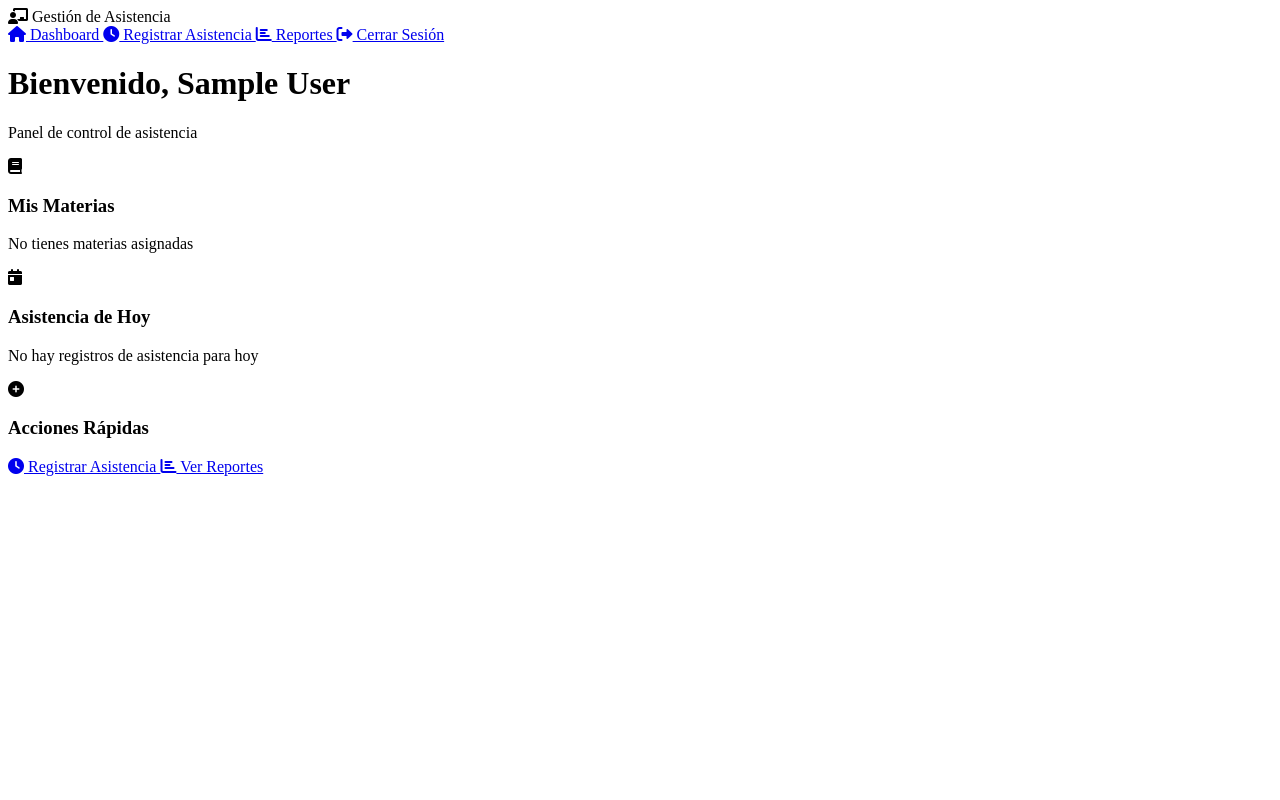
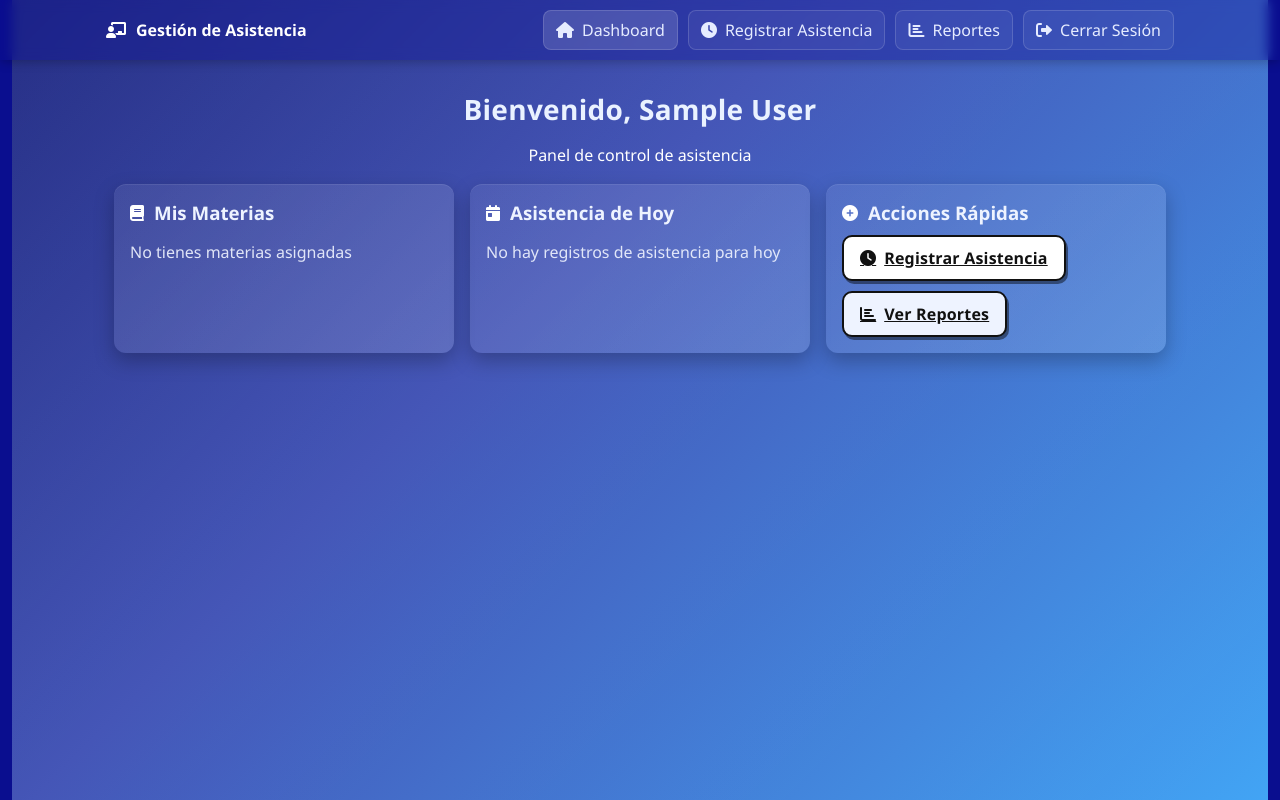
Before and after one commit to belenvergaraa/Gestion-de-Asistencia-de-Profesores, a Flask app: page /dashboard in a window 1280 px wide. Run offline with Flask 3, Linux system fonts and the light colour scheme; the visitor is signed in with stand-in values (Sample User, id 1); data that the repository does not hold is empty; some libraries are stand-ins or nearby versions.

Commit message:
cambio de template

```diff
--- a/appweb/app.py
+++ b/appweb/app.py
@@ -15,99 +15,12 @@ app.config['SECRET_KEY'] = 'tu_clave_secreta_aqui'
 
 mysql = MySQL(app)
 
-# Crear las tablas si no existen
-def crear_tablas():
-    cur = mysql.connection.cursor()
-
-    # Tabla de profesores
-    cur.execute('''
-        CREATE TABLE IF NOT EXISTS profesores (
-            id INT AUTO_INCREMENT PRIMARY KEY,
-            nombre VARCHAR(100) NOT NULL,
-            apellido VARCHAR(100) NOT NULL,
-            email VARCHAR(100) UNIQUE NOT NULL,
-            password VARCHAR(255) NOT NULL,
-            fecha_registro DATETIME DEFAULT CURRENT_TIMESTAMP
-        )
-    ''')
-
-    # Tabla de materias
-    cur.execute('''
-        CREATE TABLE IF NOT EXISTS materias (
-            id INT AUTO_INCREMENT PRIMARY KEY,
-            nombre VARCHAR(100) NOT NULL,
-            descripcion TEXT
-        )
-    ''')
-
-    # Tabla de cursos
-    cur.execute('''
-        CREATE TABLE IF NOT EXISTS cursos (
-            id INT AUTO_INCREMENT PRIMARY KEY,
-            año INT NOT NULL,
-            division VARCHAR(10) DEFAULT 'A'
-        )
-    ''')
-
-    # Tabla de relación profesor-materia
-    cur.execute('''
-        CREATE TABLE IF NOT EXISTS profesor_materia (
-            id INT AUTO_INCREMENT PRIMARY KEY,
-            profesor_id INT,
-            materia_id INT,
-            FOREIGN KEY (profesor_id) REFERENCES profesores(id),
-            FOREIGN KEY (materia_id) REFERENCES materias(id)
-        )
-    ''')
-
-    # Tabla de asistencia
-    cur.execute('''
-        CREATE TABLE IF NOT EXISTS asistencia (
-            id INT AUTO_INCREMENT PRIMARY KEY,
-            profesor_id INT,
-            materia_id INT,
-            curso_id INT,
-            fecha DATE NOT NULL,
-            hora_llegada TIME NOT NULL,
-            hora_clase TIME NOT NULL,
-            estado ENUM('temprano', 'tarde', 'ausente') NOT NULL,
-            observaciones TEXT,
-            FOREIGN KEY (profesor_id) REFERENCES profesores(id),
-            FOREIGN KEY (materia_id) REFERENCES materias(id),
-            FOREIGN KEY (curso_id) REFERENCES cursos(id)
-        )
-    ''')
-
-    # Insertar datos básicos si no existen
-    cur.execute("SELECT COUNT(*) FROM materias")
-    if cur.fetchone()[0] == 0:
-        materias = [
-            ('Matemáticas', 'Matemáticas generales'),
-            ('Lengua', 'Lengua y Literatura'),
-            ('Historia', 'Historia Argentina y Mundial'),
-            ('Geografía', 'Geografía Argentina y Mundial'),
-            ('Ciencias Naturales', 'Biología, Física y Química'),
-            ('Educación Física', 'Deportes y actividad física'),
-            ('Inglés', 'Idioma extranjero'),
-            ('Arte', 'Plástica y Música'),
-            ('Tecnología', 'Informática y tecnología')
-        ]
-        cur.executemany("INSERT INTO materias (nombre, descripcion) VALUES (%s, %s)", materias)
-
-    cur.execute("SELECT COUNT(*) FROM cursos")
-    if cur.fetchone()[0] == 0:
-        cursos = [(i, 'A') for i in range(1, 7)]  # 1ro a 6to año
-        cur.executemany("INSERT INTO cursos (año, division) VALUES (%s, %s)", cursos)
-
-    mysql.connection.commit()
-    cur.close()
-
 # Rutas principales
 @app.route('/')
 def index():
-    if 'profesor_id' not in session:
-        return redirect(url_for('login'))
-    return redirect(url_for('dashboard'))
+    if 'profesor_id' in session:
+        return redirect(url_for('dashboard'))
+    return render_template('index.html')
 
 @app.route('/login', methods=['GET', 'POST'])
 def login():
@@ -338,6 +251,4 @@ def asignar_materias():
                          materias=materias)
 
 if __name__ == '__main__':
-    with app.app_context():
-        crear_tablas()
     app.run(debug=True)
--- a/appweb/static/style.css
+++ b/appweb/static/style.css
@@ -0,0 +1,118 @@
+:root{
+  --indigo-900:#1a237e;
+  --indigo-700:#283593;
+  --indigo-500:#3f51b5;
+  --blue-400:#42a5f5;
+  --cyan-300:#80deea;
+  --dark:#0a0e8f;
+  --text:#0b1020;
+  --white:#ffffff;
+  --success:#10b981;
+  --warning:#f59e0b;
+  --error:#ef4444;
+}
+*{box-sizing:border-box}
+html,body{height:100%}
+body{
+  margin:0;
+  font-family: "Segoe UI", Roboto, Arial, sans-serif;
+  color:var(--white);
+  background:
+    linear-gradient(135deg, rgba(255,255,255,.05), rgba(255,255,255,0)) ,
+    linear-gradient(135deg, var(--indigo-900) 0%, var(--indigo-500) 40%, var(--blue-400) 100%);
+  box-shadow: inset 12px 0 0 var(--dark), inset -12px 0 0 var(--dark);
+}
+
+.container{max-width:1100px;margin:0 auto;padding:24px}
+
+/* Hero / Landing (index, login, registro) */
+.login-container, .hero-card{
+  width:100%;
+  max-width:680px;
+  margin:24px auto;
+  background: linear-gradient(135deg, rgba(255,255,255,.08), rgba(255,255,255,.12));
+  border-radius:12px;
+  padding:28px 24px;
+  box-shadow: 0 8px 20px rgba(0,0,0,.25), inset 0 1px 0 rgba(255,255,255,.08);
+  backdrop-filter: blur(4px);
+}
+.login-header,.page-header,.dashboard-header{ text-align:center; margin-bottom:18px }
+.login-header h1,.page-header h1,.dashboard-header h1{margin:6px 0 0;font-size:28px;letter-spacing:.3px;color:#eaf2ff}
+.login-header p,.page-header p{margin:2px 0 0;color:#d5e5ff;font-weight:600}
+
+/* Navbar */
+.navbar{position:sticky;top:0;z-index:10;background:rgba(10,14,143,.35);backdrop-filter:blur(6px);box-shadow:0 2px 10px rgba(0,0,0,.25)}
+.nav-container{display:flex;align-items:center;justify-content:space-between;max-width:1100px;margin:0 auto;padding:10px 16px}
+.nav-brand{display:flex;align-items:center;gap:10px;font-weight:700}
+.nav-menu{display:flex;gap:10px;flex-wrap:wrap}
+.nav-link{display:inline-flex;align-items:center;gap:8px;color:#e6ecff;text-decoration:none;padding:8px 12px;border-radius:8px;border:1px solid rgba(255,255,255,.15);background:rgba(255,255,255,.06)}
+.nav-link.active,.nav-link:hover{background:rgba(255,255,255,.15)}
+
+/* Forms */
+.login-form,.asistencia-form{display:flex;flex-direction:column;gap:14px}
+.form-row{display:grid;grid-template-columns:repeat(2,1fr);gap:14px}
+@media (max-width:680px){.form-row{grid-template-columns:1fr}}
+.form-group label{display:flex;align-items:center;gap:8px;font-weight:600;color:#eef3ff;margin-bottom:6px}
+.form-group input,
+.form-group select,
+.form-group textarea{
+  width:100%;
+  padding:10px 12px;
+  border-radius:10px;
+  border:2px solid rgba(0,0,0,.45);
+  background:rgba(255,255,255,.9);
+  color:var(--text);
+  outline:none;
+  box-shadow: 2px 3px 0 rgba(0,0,0,.35);
+}
+.form-group textarea{resize:vertical}
+
+/* Buttons */
+.btn{display:inline-flex;align-items:center;gap:8px;justify-content:center;font-weight:700;text-transform:none;letter-spacing:.2px;border-radius:10px;border:2px solid #111;background:var(--white);color:#111;padding:10px 16px;cursor:pointer;box-shadow:2px 3px 0 rgba(0,0,0,.45);transition:transform .05s ease, box-shadow .05s ease}
+.btn:hover{transform:translateY(-1px)}
+.btn:active{transform:translateY(1px);box-shadow:1px 1px 0 rgba(0,0,0,.6)}
+.btn-primary{background:var(--white);color:#111}
+.btn-secondary{background:#eef3ff;color:#111}
+.btn-danger{background:#fff0f0;color:#111;border-color:#111}
+.btn-large{font-size:16px;padding:12px 20px}
+.quick-actions{display:flex;gap:10px;flex-wrap:wrap}
+
+/* Alerts */
+.alert{padding:10px 12px;border-radius:10px;margin:8px 0;font-weight:600;border:1px solid rgba(0,0,0,.2);background:rgba(255,255,255,.85);color:#0b1020}
+.alert-success{border-color:rgba(16,185,129,.35)}
+.alert-error{border-color:rgba(239,68,68,.35)}
+
+/* Cards & dashboard */
+.dashboard-grid{display:grid;grid-template-columns:repeat(3,1fr);gap:16px}
+@media (max-width:960px){.dashboard-grid{grid-template-columns:1fr}}
+.card{background:linear-gradient(135deg, rgba(255,255,255,.08), rgba(255,255,255,.14));border-radius:12px;box-shadow:0 8px 20px rgba(0,0,0,.25), inset 0 1px 0 rgba(255,255,255,.08);padding:16px}
+.card-header{display:flex;align-items:center;gap:10px;margin-bottom:10px}
+.card-header h3{margin:0;color:#eef3ff}
+.materias-list{list-style:none;padding:0;margin:0}
+.materias-list li{display:flex;align-items:center;gap:8px;padding:6px 0;border-bottom:1px dashed rgba(255,255,255,.15)}
+.materias-list li:last-child{border-bottom:none}
+
+.asistencia-list{display:flex;flex-direction:column;gap:10px}
+.asistencia-item{display:grid;grid-template-columns:1fr auto auto;gap:12px;align-items:center;padding:10px;border-radius:10px;background:rgba(255,255,255,.08)}
+.asistencia-estado{font-weight:700}
+.estado-temprano{color:var(--success)}
+.estado-tarde{color:var(--warning)}
+.estado-ausente{color:var(--error)}
+
+/* Tables */
+.table-container{overflow:auto;border-radius:10px;border:1px solid rgba(255,255,255,.2)}
+.data-table{width:100%;border-collapse:collapse;background:rgba(255,255,255,.85);color:#0b1020}
+.data-table th,.data-table td{padding:10px 12px;border-bottom:1px solid #e6e8ef}
+.data-table thead th{background:#f5f7ff;text-align:left}
+.data-table .success{color:var(--success);font-weight:700}
+.data-table .warning{color:var(--warning);font-weight:700}
+
+/* Landing CTA block (by default on index or any page) */
+.hero{display:flex;align-items:center;justify-content:center;min-height:calc(100vh - 40px);padding:20px}
+.hero-card h1{margin:0 0 8px;font-size:24px;text-align:center;color:#eaf2ff}
+.hero-actions{display:flex;gap:14px;flex-wrap:wrap;justify-content:flex-start;margin-top:18px}
+.hero-actions .btn{min-width:170px}
+
+/* Utility */
+.no-data{opacity:.9;color:#f0f4ff}
+.page-actions{display:flex;gap:10px;flex-wrap:wrap;margin-top:16px}
```
Also changed, not shown: appweb/templates/index.html (+24 -5 lines), appweb/templates/login.html (line endings or trailing spaces), appweb/templates/registro.html (line endings or trailing spaces).
